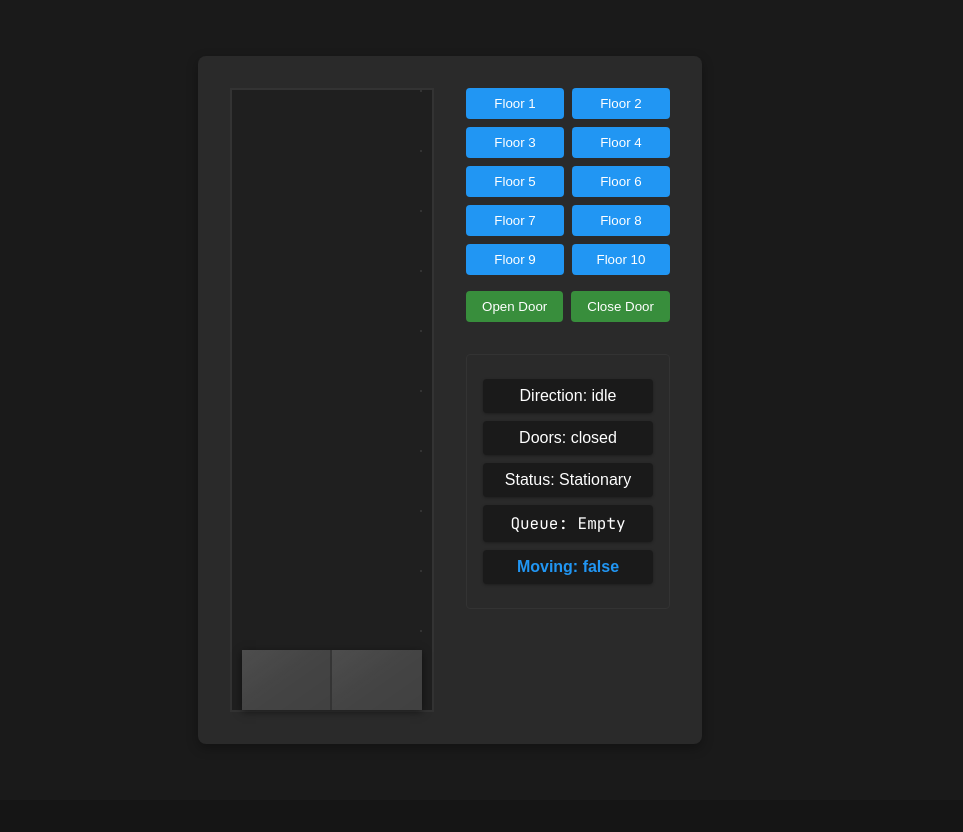
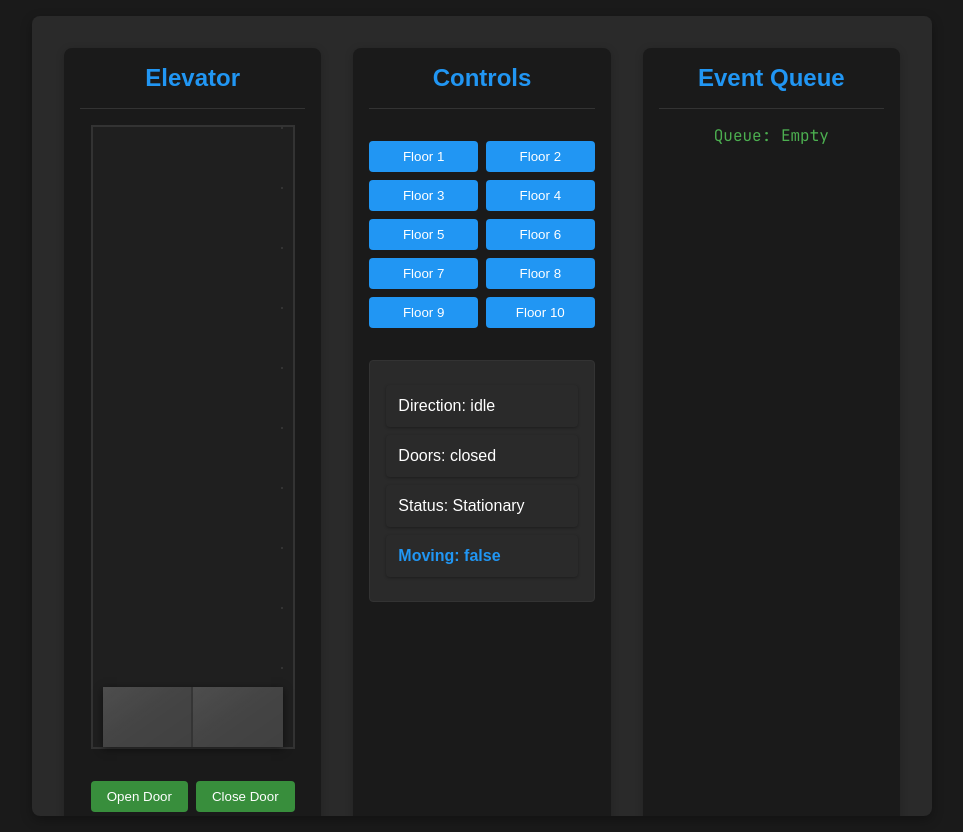
Before and after one commit to noszczynski/elevator, a website built with Vite: page index.html in a window 1280 px wide. Shown: the whole page, without its empty margins (190-1153 px from the left). Before the commit the page ends 800 px from the top, so only its background shows below. Built offline with nearby package versions, Linux system fonts and the light colour scheme.

Commit message:
working MVP

```diff
--- a/public/style.css
+++ b/public/style.css
@@ -30,22 +30,84 @@
 
 body {
     margin: 0;
+    padding: 1rem;
+    min-height: 100vh;
     display: flex;
     justify-content: center;
     align-items: center;
-    min-height: 100vh;
     font-family: 'JetBrainsSans-Regular', sans-serif;
     background-color: var(--bg-primary);
     color: var(--text-primary);
+    box-sizing: border-box;
 }
 
 .elevator-system {
-    display: flex;
+    display: grid;
+    grid-template-columns: 1fr 1fr 1fr;
+    grid-template-areas:
+        "elevator controls queue";
     gap: 2rem;
     padding: 2rem;
     background: var(--bg-secondary);
     border-radius: 8px;
     box-shadow: 0 4px 12px rgba(0, 0, 0, 0.3);
+    max-width: 1200px;
+    width: 100%;
+    max-height: calc(100vh - 4rem);
+    overflow: hidden;
+}
+
+.elevator-column {
+    grid-area: elevator;
+}
+
+.controls-column {
+    grid-area: controls;
+}
+
+.state-column {
+    grid-area: queue;
+}
+
+.elevator-column,
+.state-column,
+.controls-column {
+    display: flex;
+    flex-direction: column;
+    gap: 1rem;
+    padding: 1rem;
+    background: var(--bg-primary);
+    border-radius: 8px;
+    box-shadow: 0 2px 8px rgba(0, 0, 0, 0.2);
+    height: 100%;
+    overflow-y: auto;
+}
+
+h2 {
+    margin: 0;
+    padding-bottom: 1rem;
+    border-bottom: 1px solid #333;
+    color: var(--accent-color);
+    font-size: 1.5rem;
+}
+
+h3 {
+    margin: 0;
+    padding-bottom: 0.5rem;
+    color: var(--text-primary);
+    font-size: 1.2rem;
+}
+
+.queue-panel {
+    flex: 1;
+    display: flex;
+    flex-direction: column;
+    overflow: hidden;
+}
+
+.queue-status {
+    flex: 1;
+    overflow-y: auto;
 }
 
 .elevator-shaft {
@@ -58,6 +120,7 @@ body {
     flex-direction: column-reverse;
     justify-content: space-between;
     padding: 10px 0;
+    margin: 0 auto;
 }
 
 .elevator-shaft::before {
@@ -225,6 +288,7 @@ body {
     display: grid;
     grid-template-columns: repeat(2, 1fr);
     gap: 0.5rem;
+    margin-top: 1rem;
 }
 
 .floor-button {
@@ -246,6 +310,8 @@ body {
 .elevator-controls {
     display: flex;
     gap: 0.5rem;
+    justify-content: center;
+    margin-top: 1rem;
 }
 
 .door-control {
@@ -273,12 +339,12 @@ body {
 }
 
 .status > div {
+    text-align: left;
+    padding: 0.75rem;
     margin: 0.5rem 0;
-    padding: 0.5rem;
-    background: var(--bg-primary);
+    background: var(--bg-secondary);
     border-radius: 4px;
     box-shadow: 0 1px 3px rgba(0, 0, 0, 0.3);
-    color: var(--text-primary);
 }
 
 .queue-status {
@@ -313,3 +379,32 @@ body {
 .queue-status:not(:empty)[textContent*="Empty"] {
     color: #757575;
 }
+
+/* Add some hover effects */
+.elevator-column:hover,
+.state-column:hover,
+.controls-column:hover {
+    transform: none;
+    transition: none;
+}
+
+/* Add scrollbar styling for columns */
+.elevator-column::-webkit-scrollbar,
+.state-column::-webkit-scrollbar,
+.controls-column::-webkit-scrollbar {
+    width: 8px;
+}
+
+.elevator-column::-webkit-scrollbar-track,
+.state-column::-webkit-scrollbar-track,
+.controls-column::-webkit-scrollbar-track {
+    background: var(--bg-primary);
+    border-radius: 4px;
+}
+
+.elevator-column::-webkit-scrollbar-thumb,
+.state-column::-webkit-scrollbar-thumb,
+.controls-column::-webkit-scrollbar-thumb {
+    background: var(--bg-secondary);
+    border-radius: 4px;
+}
--- a/src/elevator.ts
+++ b/src/elevator.ts
@@ -37,32 +37,45 @@ export class Elevator {
     }
 
     private initialize(): void {
-      // Create and inject HTML structure
       const appElement = document.getElementById('app');
       if (!appElement) throw new Error('App element not found');
 
       appElement.innerHTML = `
         <div class="elevator-system">
-          <div class="elevator-shaft">
-            <div class="elevator-car" data-floor="${this.state.currentFloor}">
-              <div class="floor-display">${this.state.currentFloor}</div>
-              <div class="door ${this.doors.getStatus()}"></div>
-            </div>
-          </div>
-          <div class="controls">
-            <div class="floor-buttons">
-              ${this.createFloorButtons()}
+          <!-- Column 1: Elevator -->
+          <div class="elevator-column">
+            <h2>Elevator</h2>
+            <div class="elevator-shaft">
+              <div class="elevator-car" data-floor="${this.state.currentFloor}">
+                <div class="floor-display">${this.state.currentFloor}</div>
+                <div class="door ${this.doors.getStatus()}"></div>
+              </div>
             </div>
             <div class="elevator-controls">
               <button class="door-control" data-action="open">Open Door</button>
               <button class="door-control" data-action="close">Close Door</button>
             </div>
+          </div>
+
+          <!-- Column 2: Controls -->
+          <div class="controls-column">
+            <h2>Controls</h2>
+            <div class="floor-buttons">
+              ${this.createFloorButtons()}
+            </div>
             <div class="status">
               <div class="direction-indicator">Direction: ${this.state.direction}</div>
               <div class="door-status">Doors: ${this.doors.getStatus()}</div>
               <div class="movement-status">Status: ${this.state.isMoving ? 'Moving' : 'Stationary'}</div>
+              <div class="moving-status">Moving: ${this.state.isMoving}</div>
+            </div>
+          </div>
+
+          <!-- Column 3: Queue -->
+          <div class="state-column">
+            <h2>Event Queue</h2>
+            <div class="queue-panel">
               <div class="queue-status">Queue: ${this.formatQueueStatus()}</div>
-              <div class="moving-status">Moving: ${this.state.isMoving}</div>
             </div>
           </div>
         </div>
```
